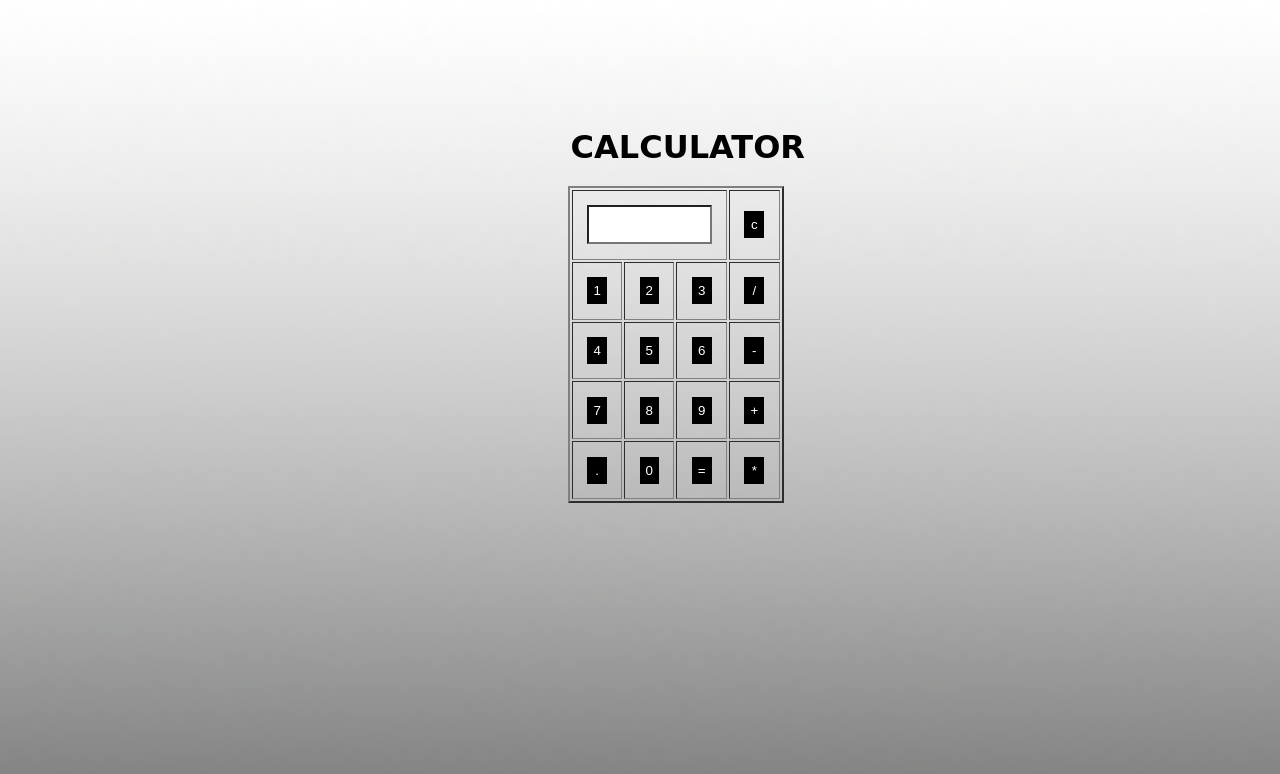
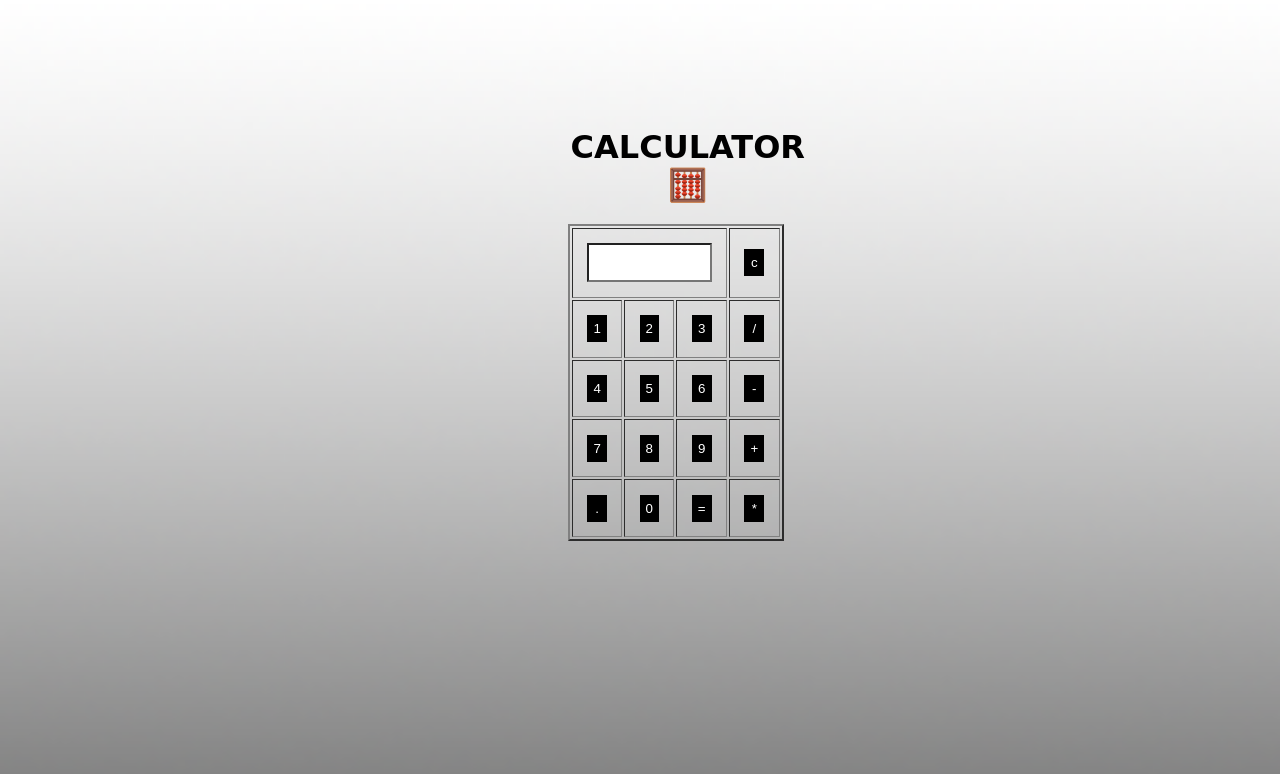
Before and after one commit to HaMza0718/Calculator, a plain HTML site: page index.html in a window 1280 px wide. Drawn offline with Linux system fonts and the light colour scheme; a web font is replaced by a local one.

Commit message:
Simple Calculator with JS

```diff
--- a/index.html
+++ b/index.html
@@ -7,7 +7,7 @@
 </head>
 <body>
    <div class="container">
-      <div class="h1"><h1>CALCULATOR</h1></div>
+      <div class="h1"><h1>CALCULATOR 🧮</h1></div>
       <div class="table">
       <table border="2">
          <tr>
```
